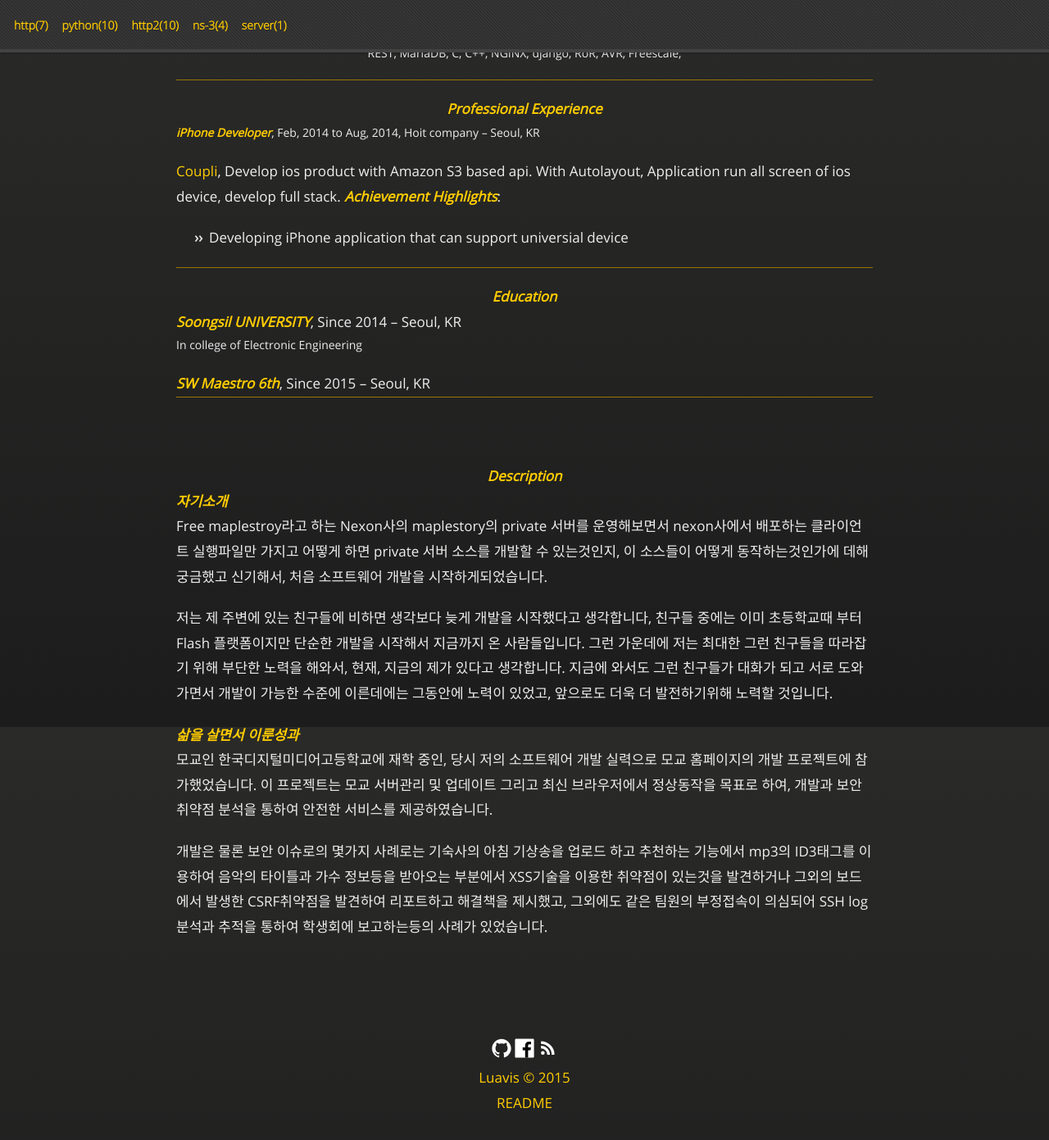
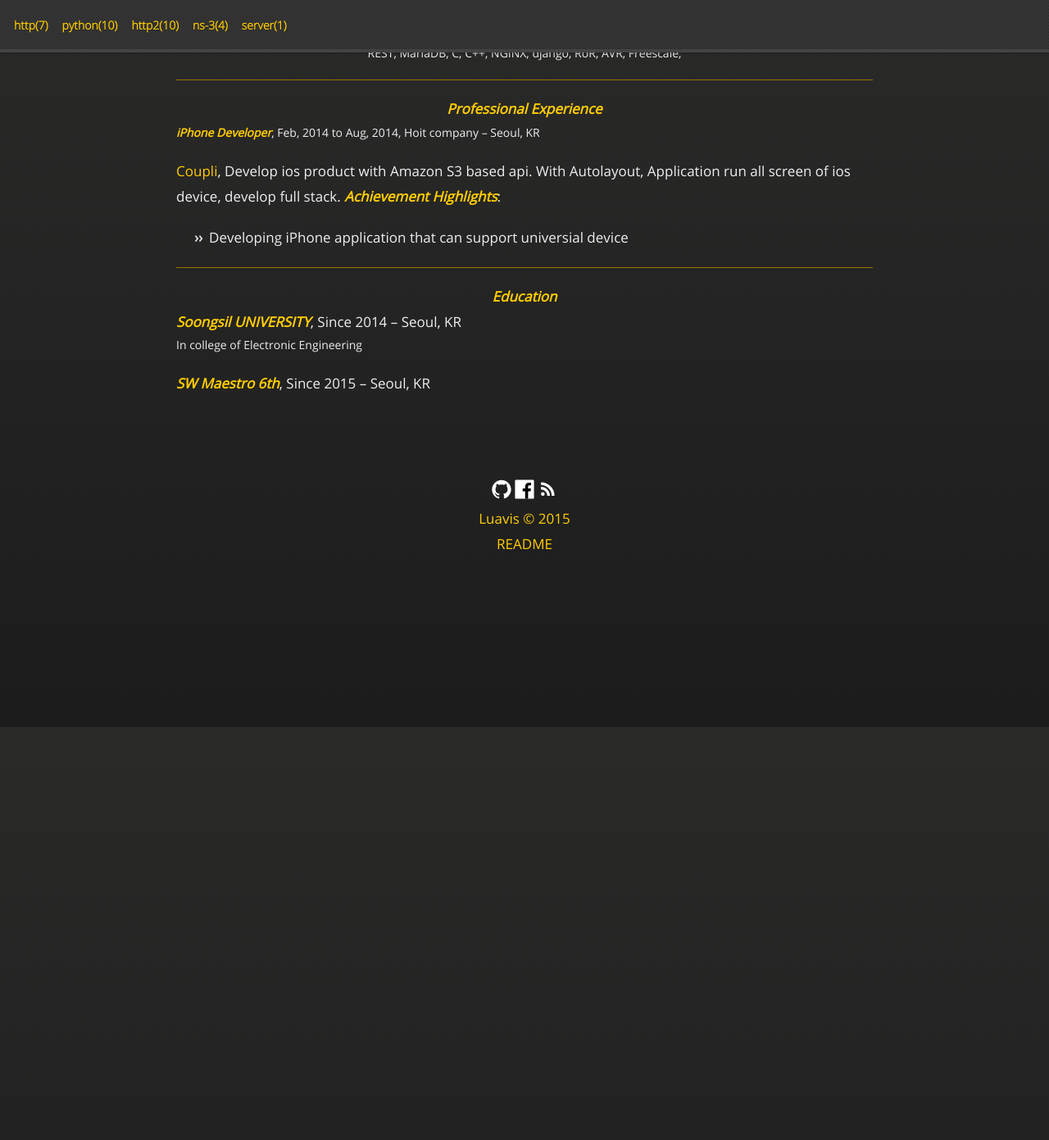
Before and after one commit to Luavis/luavis.github.io, a Jekyll site: the page built from _pages/about_me.html, in a window 1280 px wide and 1400 px high, scrolled down 913 px. Shown: the top 1391 px of the window at 82% size. Built offline with Jekyll 4.4.1, drawn with Linux system fonts in a browser that asks for light colours; after the commit the page ends 1630 px from its top, so only the background shows below that.

Commit message:
Remove description in about me page

```diff
--- a/_pages/about_me.html
+++ b/_pages/about_me.html
@@ -79,27 +79,3 @@ permalink: /about/
   In college of Electronic Engineering
 </p>
 <em>SW Maestro 6th</em>, Since 2015 – Seoul, KR <br>
-
-<hr>
-<br>
-<br>
-<div class="text-center">
-  <em>Description</em>
-</div>
-
-<em>자기소개</em>
-<p>
-  Free maplestroy라고 하는 Nexon사의 maplestory의 private 서버를 운영해보면서 nexon사에서 배포하는 클라이언트 실행파일만 가지고 어떻게 하면 private 서버 소스를 개발할 수 있는것인지, 이 소스들이 어떻게 동작하는것인가에 데해 궁금했고 신기해서, 처음 소프트웨어 개발을 시작하게되었습니다.
-</p>
-<p>
-저는 제 주변에 있는 친구들에 비하면 생각보다 늦게 개발을 시작했다고 생각합니다, 친구들 중에는 이미 초등학교때 부터 Flash 플랫폼이지만 단순한 개발을 시작해서 지금까지 온 사람들입니다. 그런 가운데에 저는 최대한 그런 친구들을 따라잡기 위해 부단한 노력을 해와서, 현재, 지금의 제가 있다고 생각합니다. 지금에 와서도 그런 친구들가 대화가 되고 서로 도와가면서 개발이 가능한 수준에 이른데에는 그동안에 노력이 있었고, 앞으로도 더욱 더 발전하기위해 노력할 것입니다.
-</p>
-
-<em>삶을 살면서 이룬성과</em>
-<p>
-모교인 한국디지털미디어고등학교에 재학 중인, 당시 저의 소프트웨어 개발 실력으로 모교 홈페이지의 개발 프로젝트에 참가했었습니다. 이 프로젝트는 모교 서버관리 및 업데이트 그리고 최신 브라우저에서 정상동작을 목표로 하여,  개발과 보안취약점 분석을 통하여 안전한 서비스를 제공하였습니다.
-</p>
-<p>
-개발은 물론 보안 이슈로의 몇가지 사례로는 기숙사의 아침 기상송을 업로드 하고 추천하는 기능에서 mp3의 ID3태그를 이용하여 음악의 타이틀과 가수 정보등을 받아오는 부분에서 XSS기술을 이용한 취약점이 있는것을 발견하거나 그외의 보드에서 발생한 CSRF취약점을 발견하여 리포트하고 해결책을 제시했고, 그외에도 같은 팀원의 부정접속이 의심되어 SSH log 분석과 추적을 통하여 학생회에 보고하는등의 사례가 있었습니다.
-
-</p>
```
